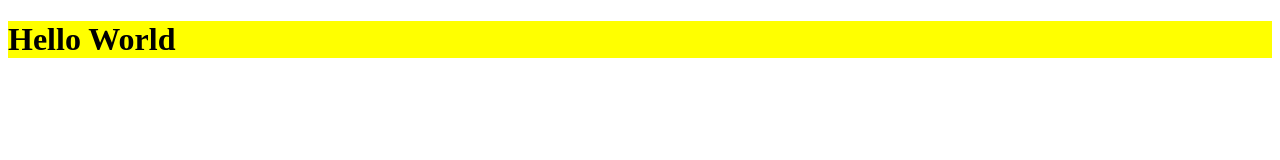
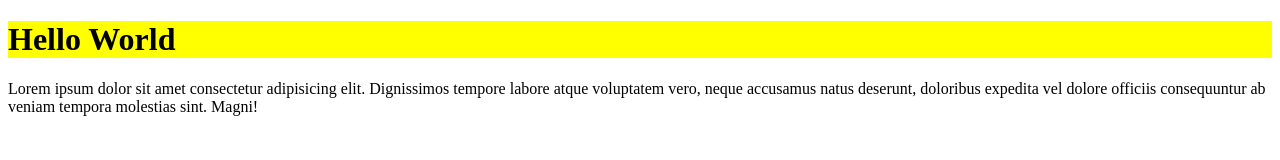
Before and after one commit to smit-b12/practice, a plain HTML site: page index.html in a window 1280 px wide. Drawn offline with Linux system fonts and the light colour scheme.

Commit message:
Update index.html

```diff
--- a/index.html
+++ b/index.html
@@ -8,5 +8,6 @@
 </head>
 <body>
     <h1>Hello World </h1>
+    <p>Lorem ipsum dolor sit amet consectetur adipisicing elit. Dignissimos tempore labore atque voluptatem vero, neque accusamus natus deserunt, doloribus expedita vel dolore officiis consequuntur ab veniam tempora molestias sint. Magni!</p>
 </body>
 </html>
```
